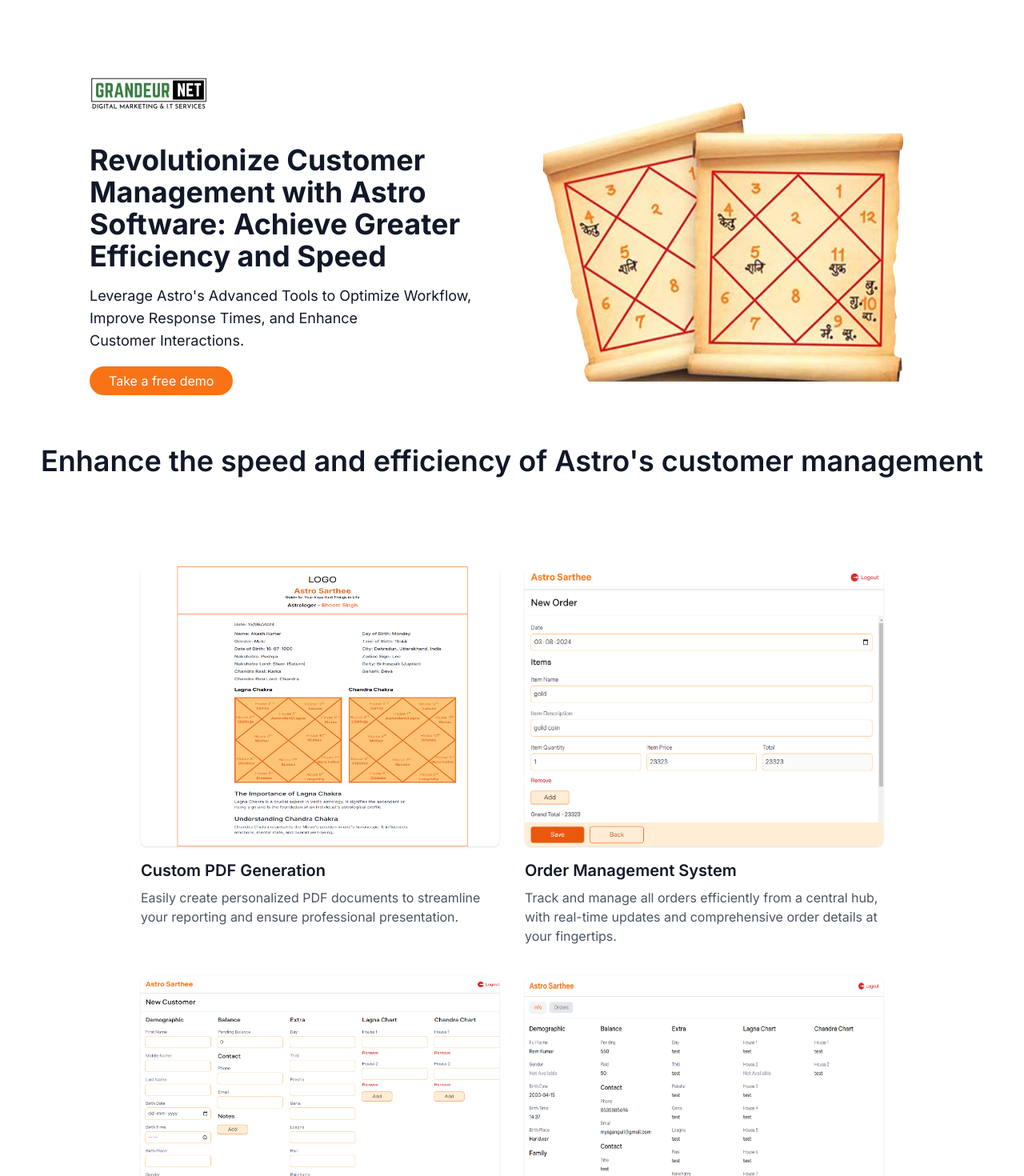
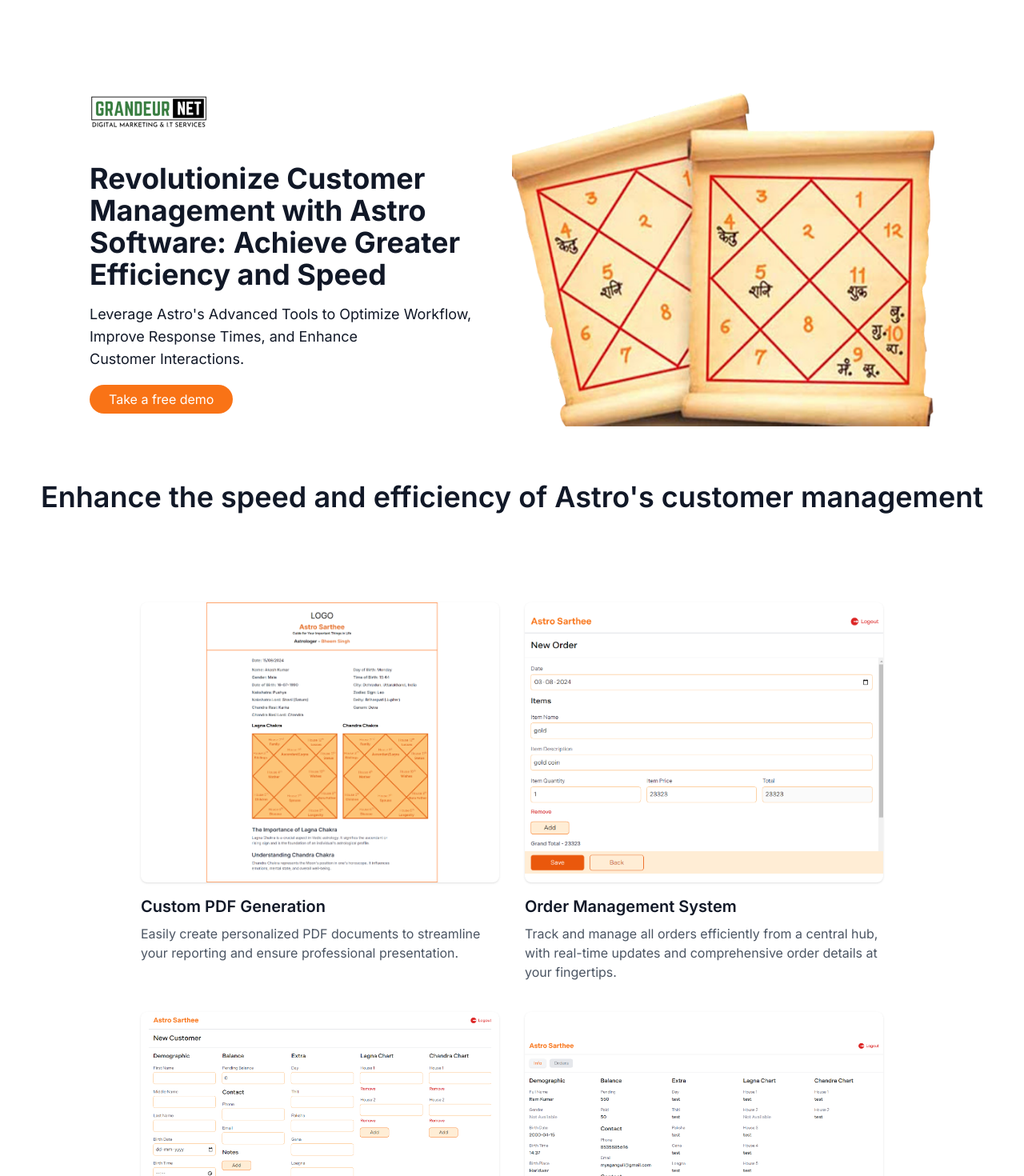
Before and after one commit to Abhishek8218/astro-features, a Next.js app: page / in a window 1280 px wide. Shown: the top 1470 px of the page at 80% size. Built offline with nearby package versions, Linux system fonts and the light colour scheme.

Commit message:
refactor: Update image handling in features and hero sections

```diff
--- a/components/features.tsx
+++ b/components/features.tsx
@@ -54,7 +54,7 @@
       <div className="grid grid-cols-1 md:grid-cols-2 lg:grid-cols-2 gap-8 justify-items-center mt-28 xl:px-32">
         {features.map((feature, index) => (
           <div key={index} className="rounded-l self-center max-w-[480px] h-[480px]">
-            <Image src={feature.image} alt={feature.title} width={300} height={300} className={`mb-4 w-full h-[350px] ${index == 7 ? "object-none": ""} rounded-lg shadow`} />
+            <img src={feature.image} alt={feature.title}  className={`mb-4 w-full h-[350px] ${index == 7 ? "object-none": "object-contain"} rounded-lg shadow `} />
             <h3 className="text-xl font-semibold mb-2">{feature.title}</h3>
             <p className="text-gray-600">{feature.description}</p>
           </div>
--- a/components/hero.tsx
+++ b/components/hero.tsx
@@ -18,7 +18,7 @@
         </a>
       </div>
       <div className="md:w-1/2 mt-5 flex justify-center">
-        <Image src="/hero.png" alt="Hero" width={300} height={300} className="w-[300px] md:w-[450px] h-[280px] md:h-[350px]" />
+        <img src="/hero.png" alt="Hero" className="object-contain h-auto " />
       </div>
     </section>
   )
```
